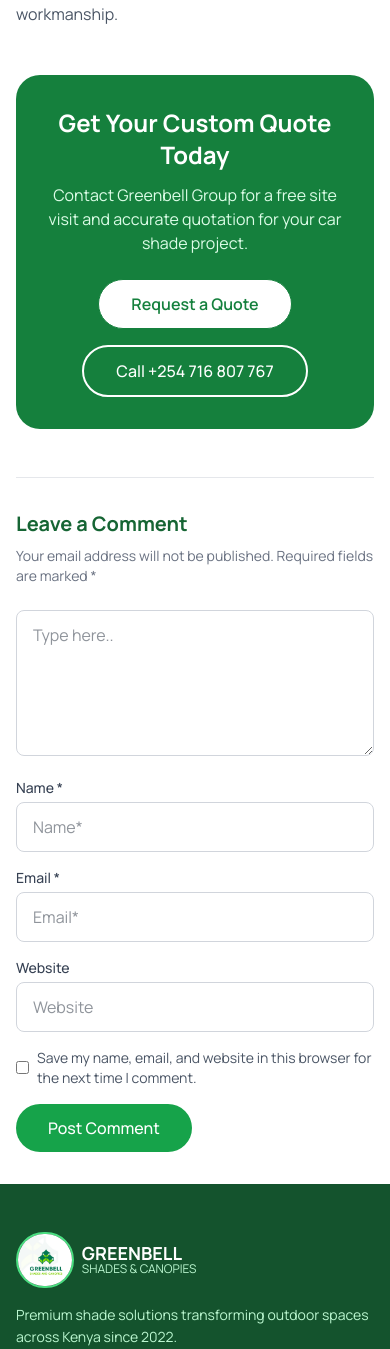
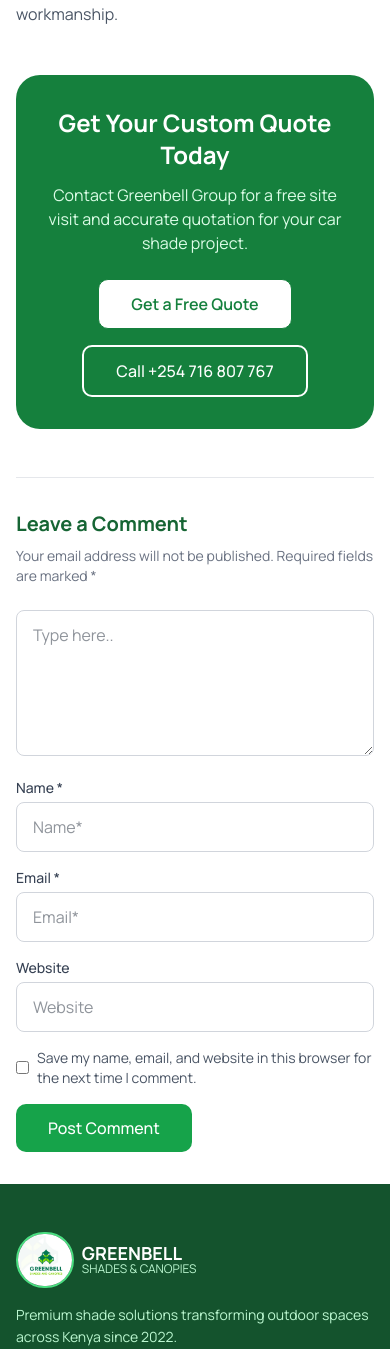
Before and after one commit to BERNARDMUTHENGI/greenbell, a React (Vite) app: page /car-shade-prices in a window 390 px wide. Shown: the part 9285-10634 px from the top of the page. Built offline with nearby package versions, Linux system fonts and the light colour scheme.

Commit message:
custom buttons now

```diff
--- a/src/components/home/Hero.jsx
+++ b/src/components/home/Hero.jsx
@@ -33,7 +33,7 @@
             </Link>
             <Link
               to="/gallery"
-              className="inline-block border-2 border-white text-white px-6 md:px-8 py-3 rounded-full text-base md:text-base font-medium whitespace-nowrap hover:bg-white hover:text-greenbell-700 transition-all duration-300"
+              className="inline-block border-2 border-white text-white px-6 md:px-8 py-3 rounded-[10px] text-base md:text-base font-medium whitespace-nowrap hover:bg-white hover:text-greenbell-700 transition-all duration-300"
             >
               View Projects
             </Link>
--- a/src/components/layout/Header.jsx
+++ b/src/components/layout/Header.jsx
@@ -130,7 +130,7 @@
           {/* Call CTA */}
           <a
             href="tel:+254716807767"
-            className="bg-greenbell-600 text-white px-5 py-2.5 rounded-full text-sm font-semibold hover:bg-greenbell-700 transition-all hover:shadow-lg flex items-center gap-2"
+            className="bg-greenbell-600 text-white px-5 py-2.5 rounded-[10px] text-sm font-semibold hover:bg-greenbell-700 transition-all hover:shadow-lg flex items-center gap-2"
           >
             <svg className="w-4 h-4" fill="none" stroke="currentColor" viewBox="0 0 24 24">
               <path strokeLinecap="round" strokeLinejoin="round" strokeWidth={2} d="M3 5a2 2 0 012-2h3.28a1 1 0 01.948.684l1.498 4.493a1 1 0 01-.502 1.21l-2.257 1.13a11.042 11.042 0 005.516 5.516l1.13-2.257a1 1 0 011.21-.502l4.493 1.498a1 1 0 01.684.949V19a2 2 0 01-2 2h-1C9.716 21 3 14.284 3 6V5z" />
--- a/src/index.css
+++ b/src/index.css
@@ -50,7 +50,7 @@
     background-color: var(--color-greenbell-600);
     color: white;
     padding: 0.875rem 2.25rem;
-    border-radius: 9999px;
+    border-radius: 10px;
     font-weight: 500;
     transition: all 0.3s;
     display: inline-block;
@@ -66,7 +66,7 @@
     border: 2px solid var(--color-greenbell-600);
     color: var(--color-greenbell-600);
     padding: 0.875rem 2.25rem;
-    border-radius: 9999px;
+    border-radius: 10px;
     font-weight: 500;
     transition: all 0.3s;
     display: inline-block;
--- a/src/pages/CarShadePrices.jsx
+++ b/src/pages/CarShadePrices.jsx
@@ -369,10 +369,10 @@
               Contact Greenbell Group for a free site visit and accurate quotation for your car shade project.
             </p>
             <div className="flex flex-wrap justify-center gap-4">
-              <Link to="/get-quote" className="bg-white text-greenbell-700 px-8 py-3 rounded-full font-semibold border border-greenbell-700 hover:bg-gray-50 transition-colors">
-                Request a Quote
+              <Link to="/get-quote" className="bg-white text-greenbell-700 px-8 py-3 rounded-[10px] font-semibold border border-greenbell-700 hover:bg-gray-50 transition-colors">
+                Get a Free Quote
               </Link>
-              <a href="tel:+254716807767" className="inline-block border-2 border-white text-white px-8 py-3 rounded-full font-medium hover:bg-white hover:text-greenbell-700 transition-colors">
+              <a href="tel:+254716807767" className="inline-block border-2 border-white text-white px-8 py-3 rounded-[10px] font-medium hover:bg-white hover:text-greenbell-700 transition-colors">
                 Call {companyInfo.phone}
               </a>
             </div>
@@ -445,7 +445,7 @@
               </label>
               <button
                 type="submit"
-                className="bg-greenbell-600 text-white px-8 py-3 rounded-full font-medium hover:bg-greenbell-700 transition-colors"
+                className="bg-greenbell-600 text-white px-8 py-3 rounded-[10px] font-medium hover:bg-greenbell-700 transition-colors"
               >
                 Post Comment
               </button>
--- a/src/pages/Contact.jsx
+++ b/src/pages/Contact.jsx
@@ -102,7 +102,7 @@
                 </p>
                 <a
                   href="tel:+254716807767"
-                  className="inline-block bg-white text-greenbell-700 px-6 py-2.5 rounded-full text-sm font-semibold border border-greenbell-700 hover:bg-gray-50 transition-colors"
+                  className="inline-block bg-white text-greenbell-700 px-6 py-2.5 rounded-[10px] text-sm font-semibold border border-greenbell-700 hover:bg-gray-50 transition-colors"
                 >
                   Call {companyInfo.phone}
                 </a>
--- a/src/pages/Projects.jsx
+++ b/src/pages/Projects.jsx
@@ -39,7 +39,7 @@
               <button
                 key={category}
                 onClick={() => setFilter(category)}
-                className={`px-6 py-2 rounded-full text-sm font-medium transition-colors ${
+                className={`px-6 py-2 rounded-[10px] text-sm font-medium transition-colors ${
                   filter === category
                     ? 'bg-greenbell-600 text-white'
                     : 'bg-gray-100 text-gray-600 hover:bg-gray-200'
--- a/src/pages/ServiceDetail.jsx
+++ b/src/pages/ServiceDetail.jsx
@@ -98,10 +98,10 @@
             Get a free consultation and custom quote from our expert team today.
           </p>
           <div className="flex flex-wrap justify-center gap-4">
-            <Link to="/get-quote" className="bg-white text-greenbell-700 px-8 py-3.5 rounded-full font-semibold border border-greenbell-700 hover:bg-gray-50 transition-colors">
+            <Link to="/get-quote" className="bg-white text-greenbell-700 px-8 py-3.5 rounded-[10px] font-semibold border border-greenbell-700 hover:bg-gray-50 transition-colors">
               Get a Free Quote
             </Link>
-            <a href="tel:+254716807767" className="inline-block border-2 border-white text-white px-8 py-3 rounded-full font-medium hover:bg-white hover:text-greenbell-700 transition-colors">
+            <a href="tel:+254716807767" className="inline-block border-2 border-white text-white px-8 py-3 rounded-[10px] font-medium hover:bg-white hover:text-greenbell-700 transition-colors">
               Call +254 716 807 767
             </a>
           </div>
```
